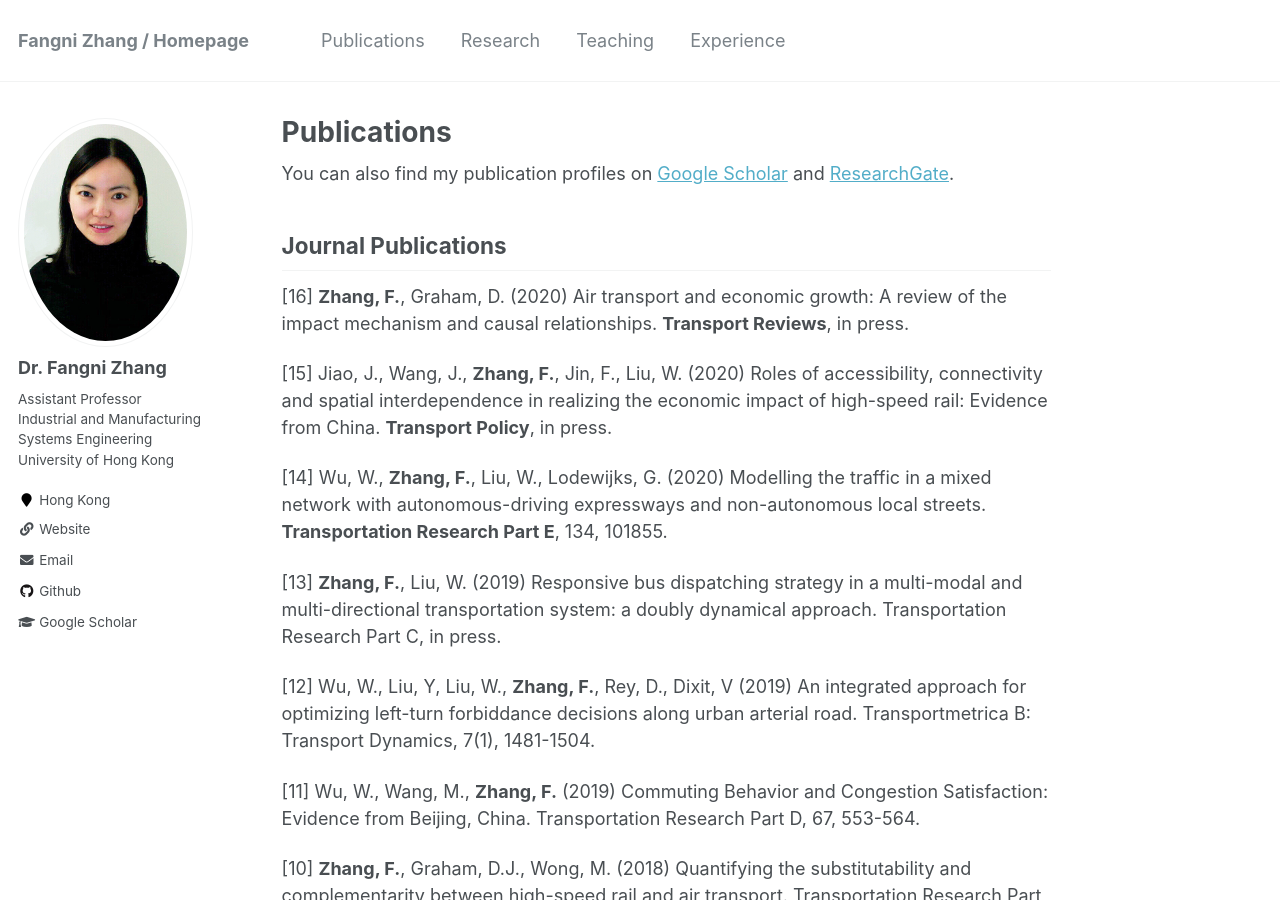
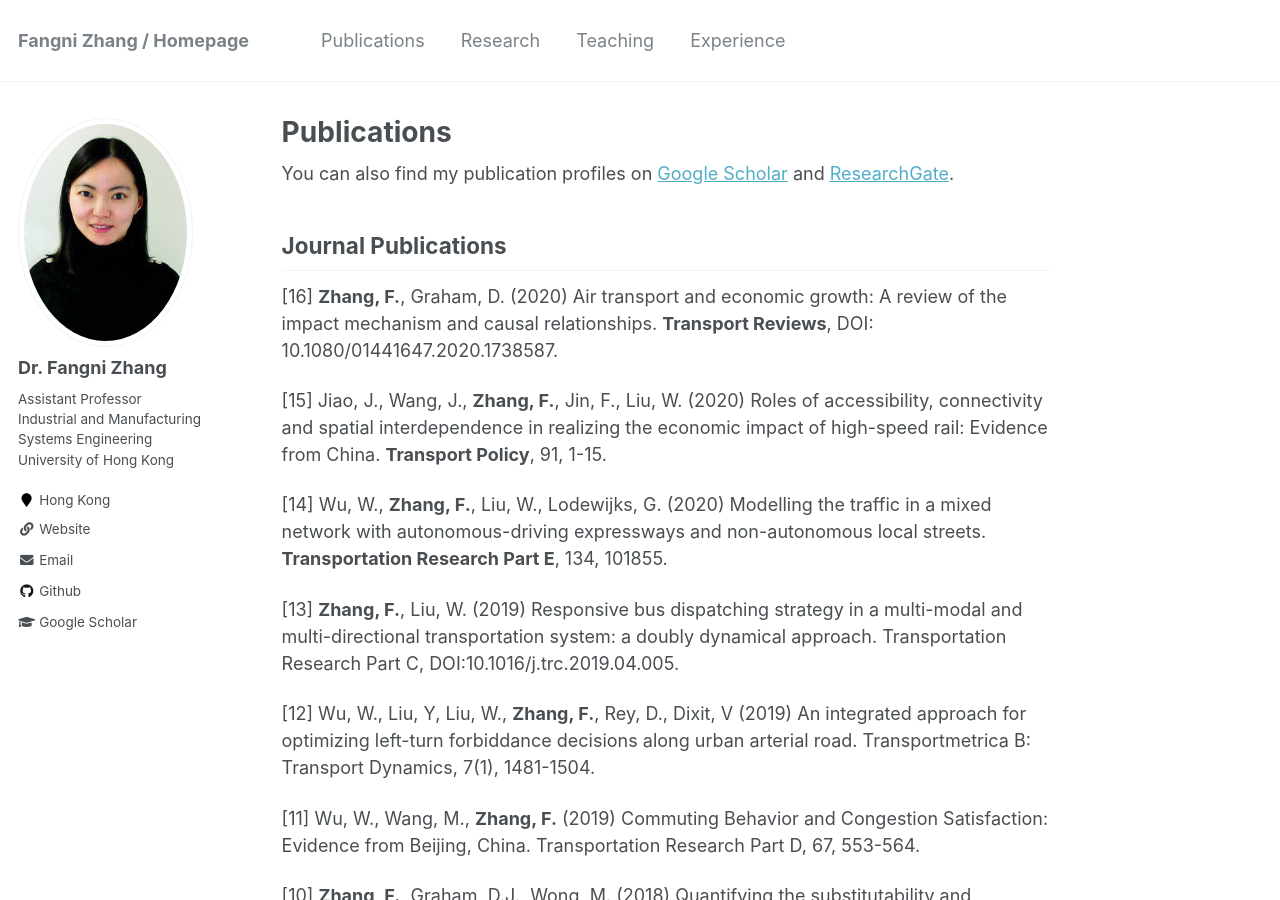
Before and after one commit to fangnizhang/fangnizhang.github.io, a Jekyll site: the page built from _pages/publications.md, in a window 1280 px wide and 900 px high. Built offline with Jekyll 4.4.1, drawn with Linux system fonts in a browser that asks for light colours.

Commit message:
Update publications.md

```diff
--- a/_pages/publications.md
+++ b/_pages/publications.md
@@ -18,13 +18,13 @@ You can also find my publication profiles on [Google Scholar](https://scholar.go
 
 Journal Publications
 ----------
-[16] **Zhang, F.**, Graham, D. (2020) Air transport and economic growth: A review of the impact mechanism and causal relationships. **Transport Reviews**, in press.
+[16] **Zhang, F.**, Graham, D. (2020) Air transport and economic growth: A review of the impact mechanism and causal relationships. **Transport Reviews**, DOI: 10.1080/01441647.2020.1738587.
 
-[15] Jiao, J., Wang, J., **Zhang, F.**, Jin, F., Liu, W. (2020) Roles of accessibility, connectivity and spatial interdependence in realizing the economic impact of high-speed rail: Evidence from China. **Transport Policy**, in press.
+[15] Jiao, J., Wang, J., **Zhang, F.**, Jin, F., Liu, W. (2020) Roles of accessibility, connectivity and spatial interdependence in realizing the economic impact of high-speed rail: Evidence from China. **Transport Policy**, 91, 1-15.
 
 [14] Wu, W., **Zhang, F.**, Liu, W., Lodewijks, G. (2020) Modelling the traffic in a mixed network with autonomous-driving expressways and non-autonomous local streets. **Transportation Research Part E**, 134, 101855.
 
-[13] **Zhang, F.**, Liu, W. (2019) Responsive bus dispatching strategy in a multi-modal and multi-directional transportation system: a doubly dynamical approach. Transportation Research Part C, in press.
+[13] **Zhang, F.**, Liu, W. (2019) Responsive bus dispatching strategy in a multi-modal and multi-directional transportation system: a doubly dynamical approach. Transportation Research Part C, DOI:10.1016/j.trc.2019.04.005.
 
 [12] Wu, W., Liu, Y, Liu, W., **Zhang, F.**, Rey, D., Dixit, V (2019) An integrated approach for optimizing left-turn forbiddance decisions along urban arterial road. Transportmetrica B: Transport Dynamics, 7(1), 1481-1504.
 
```
